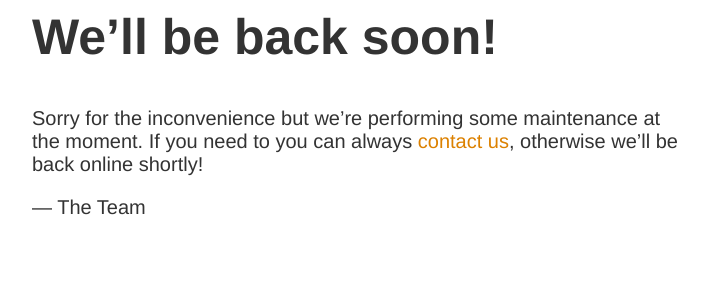
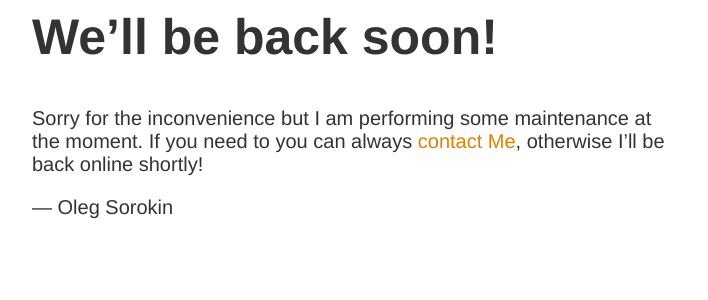
Before and after one commit to oliegjio/olegsorokin, a PHP site: page / in a window 1280 px wide. Shown: the part 192-492 px from the top of the page, without its empty margins (283-991 px from the left). Run offline with PHP 8.4, Linux system fonts and the light colour scheme.

Commit message:
Improved maintains page

```diff
--- a/maintains/index.php
+++ b/maintains/index.php
@@ -12,7 +12,7 @@
 <article>
     <h1>We&rsquo;ll be back soon!</h1>
     <div>
-        <p>Sorry for the inconvenience but we&rsquo;re performing some maintenance at the moment. If you need to you can always <a href="mailto:#">contact us</a>, otherwise we&rsquo;ll be back online shortly!</p>
-        <p>&mdash; The Team</p>
+        <p>Sorry for the inconvenience but I am performing some maintenance at the moment. If you need to you can always <a href="https://vk.com/id225106539">contact Me</a>, otherwise I&rsquo;ll be back online shortly!</p>
+        <p>&mdash; Oleg Sorokin</p>
     </div>
 </article>
```
Also changed, not shown: 1 other file.
